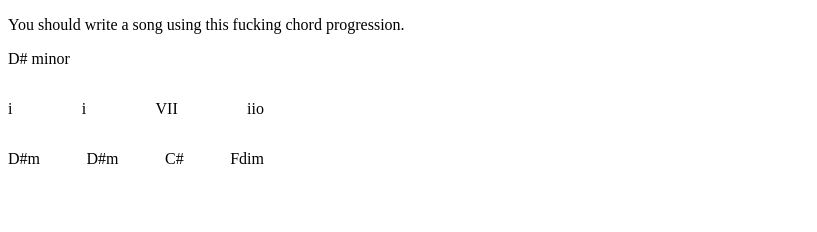
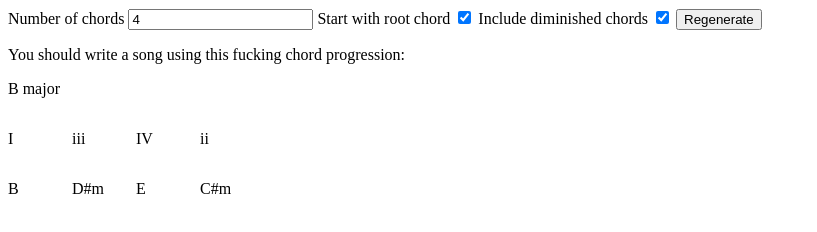
Before and after one commit to Perfect5th/randprog, a plain HTML site: page index.html in a window 1280 px wide. Shown: the whole page, without its empty margins (0-817 px from the left). Drawn offline with Linux system fonts and the light colour scheme.

Commit message:
add some controls

```diff
--- a/index.html
+++ b/index.html
@@ -6,12 +6,23 @@
     <style type="text/css" media="screen">
       .flex {
           display: flex;
-          justify-content: space-between;
-          width: 16em;
+      }
+
+      .flex p {
+          margin-right: 1em;
+          width: 3em;
       }
     </style>
   </head>
   <body>
+    <label for="chord-count">Number of chords</label>
+    <input id="chord-count" name="chord-count" type="number" value="4">
+    <label for="rooted">Start with root chord</label>
+    <input id="rooted" name="rooted" type="checkbox" checked>
+    <label for="inc-dim">Include diminished chords</label>
+    <input id="inc-dim" name="inc-dim" type="checkbox" checked>
+    <button id="regen" type="button">Regenerate</button>
+    <div id="output"></div>
     <noscript>This page is basically only JavaScript, so if you have that turned off go back into your cave, please.</noscript>
     <script type="text/javascript" src="./index.js"></script>
   </body>
--- a/index.js
+++ b/index.js
@@ -7,10 +7,16 @@ window.addEventListener("DOMContentLoaded", () => {
         major: ["I", null,  "ii",  null, "iii", "IV", null, "V", null, "vi",  null, "viio"],
         minor: ["i", null, "iio", "III",  null, "iv", null, "v", "VI", null, "VII",   null],
     };
+    const NOTES = ["A", "A#", "B", "C", "C#", "D", "D#", "E", "F", "F#", "G", "G#"];
 
-    const NOTES = ["A", "A#", "B", "C", "C#", "D", "D#", "E", "F", "F#", "G", "G#"];
-    const ROOTED = true;
-    const CHORD_COUNT = 4;
+    const rootedCheckbox = document.querySelector("#rooted");
+    const chordCountInput = document.querySelector("#chord-count");
+    const incDimCheckbox = document.querySelector("#inc-dim");
+    const body = document.querySelector("#output");
+
+    const generateChords = () => {
+        const rooted = rootedCheckbox.checked;
+        const incDim = incDimCheckbox.checked;
 
         const scaleKeys = Object.keys(SCALES);
         const scaleKey = scaleKeys[Math.floor(Math.random() * scaleKeys.length)];
@@ -21,27 +27,35 @@ window.addEventListener("DOMContentLoaded", () => {
 
         const prog = [];
         const progChords = [];
-    let chordCount = CHORD_COUNT;
+        let chordCountdown = parseInt(chordCountInput.value);
 
-    if (ROOTED) {
+        if (rooted) {
             prog.push(numerals[0]);
             progChords.push(root + scale[0]);
-        chordCount--;
+            chordCountdown--;
         }
 
-    while (chordCount) {
+        while (chordCountdown) {
             const next = Math.floor(Math.random() * NOTES.length);
             const nextNote = (next + keyI) % NOTES.length;
 
-        if (scale[next] !== null) {
+            if (scale[next] === null) {
+                continue;
+            }
+
+            if (!incDim && scale[next] === "dim") {
+                continue;
+            }
+
             prog.push(numerals[next]);
             progChords.push(NOTES[nextNote] + scale[next]);
-            chordCount--;
-        }
+            chordCountdown--;
         }
 
+        Array.from(body.childNodes).forEach(c => c.remove());
+
         const leadP = document.createElement("p");
-    leadP.innerText = "You should write a song using this fucking chord progression.";
+        leadP.innerText = "You should write a song using this fucking chord progression:";
         const scaleP = document.createElement("p");
         scaleP.innerText = `${root} ${scaleKey}`;
 
@@ -61,6 +75,10 @@ window.addEventListener("DOMContentLoaded", () => {
         });
         progChordsDiv.classList.add("flex");
 
-    const body = document.querySelector("body");
         body.append(leadP, scaleP, progDiv, progChordsDiv);
+    };
+
+    document.querySelector("#regen").addEventListener("click", () => generateChords());
+
+    generateChords(rootedCheckbox.value === "on", parseInt(chordCountInput.value));
 });
```
Lines whose indentation alone changed are shown as unchanged.
